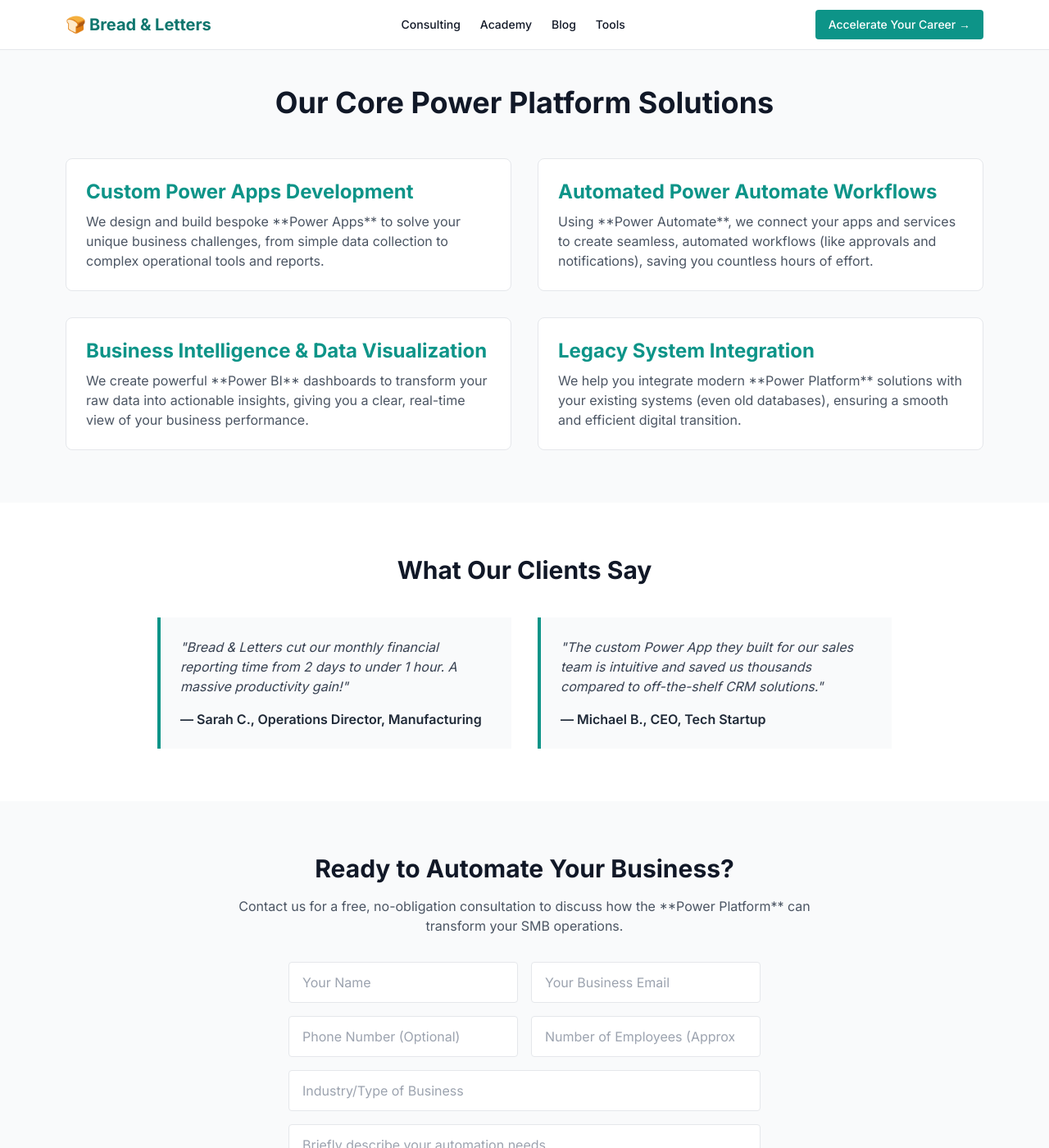
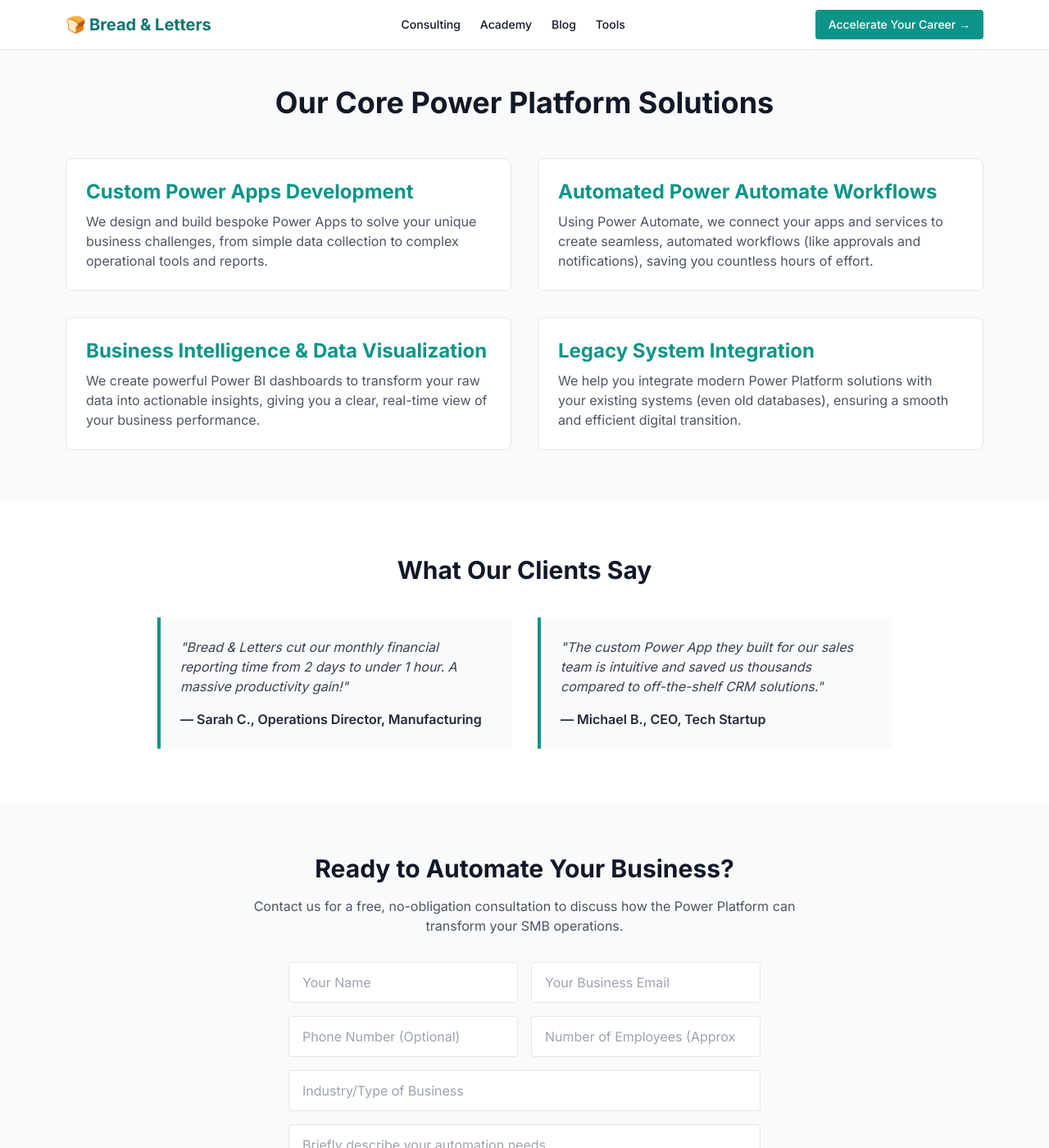
Before and after one commit to TheKaroKaro/BreadandLetters, a Jekyll site: the page built from index.html, in a window 1280 px wide and 1400 px high, scrolled down 1316 px. Shown: the whole window at 82% size. Built offline with Jekyll 4.4.1, drawn with Linux system fonts in a browser that asks for light colours; nearby versions of some CDN libraries; some of the changed text lies outside the part shown.

Commit message:
Update index.html

```diff
--- a/index.html
+++ b/index.html
@@ -12,7 +12,7 @@
           Scale Smart. Automate Success.
         </h1>
         <p class="mt-4 text-lg text-gray-700 max-w-2xl mx-auto md:mx-0">
-          We empower **Small and Medium Businesses (SMBs)** to move beyond manual, repetitive tasks. Get custom, automated workflows built on the **Microsoft Power Platform** to drive efficiency and unlock growth.
+          We empower Small and Medium Businesses (SMBs) to move beyond manual, repetitive tasks. Get custom, automated workflows built on the Microsoft Power Platform to drive efficiency and unlock growth.
         </p>
         <div class="mt-8 flex flex-col sm:flex-row gap-4 justify-center md:justify-start">
           <a href="#contact" class="px-6 py-3 rounded bg-teal-600 text-white font-medium cta-button text-center">
@@ -38,7 +38,7 @@
       Ready to Future-Proof Your Career?
     </h2>
     <p class="text-xl text-teal-700 mb-8 max-w-3xl mx-auto">
-      Automation and Data Mastery are the foundation of modern careers. **Up-skill Today. Lead Tomorrow.**
+      Automation and Data Mastery are the foundation of modern careers. Up-skill Today. Lead Tomorrow.
     </p>
     <div class="flex justify-center">
       <a href="/academy-coming-soon/" class="px-8 py-4 rounded bg-orange-500 text-white text-lg font-semibold hover:bg-orange-600 transition duration-300">
@@ -77,19 +77,19 @@
     <div class="grid md:grid-cols-2 gap-8 text-left">
       <div class="p-6 border rounded-lg bg-white">
         <h3 class="text-2xl font-bold mb-2 text-teal-600">Custom Power Apps Development</h3>
-        <p class="text-gray-600">We design and build bespoke **Power Apps** to solve your unique business challenges, from simple data collection to complex operational tools and reports.</p>
+        <p class="text-gray-600">We design and build bespoke Power Apps to solve your unique business challenges, from simple data collection to complex operational tools and reports.</p>
       </div>
       <div class="p-6 border rounded-lg bg-white">
         <h3 class="text-2xl font-bold mb-2 text-teal-600">Automated Power Automate Workflows</h3>
-        <p class="text-gray-600">Using **Power Automate**, we connect your apps and services to create seamless, automated workflows (like approvals and notifications), saving you countless hours of effort.</p>
+        <p class="text-gray-600">Using Power Automate, we connect your apps and services to create seamless, automated workflows (like approvals and notifications), saving you countless hours of effort.</p>
       </div>
       <div class="p-6 border rounded-lg bg-white">
         <h3 class="text-2xl font-bold mb-2 text-teal-600">Business Intelligence & Data Visualization</h3>
-        <p class="text-gray-600">We create powerful **Power BI** dashboards to transform your raw data into actionable insights, giving you a clear, real-time view of your business performance.</p>
+        <p class="text-gray-600">We create powerful Power BI dashboards to transform your raw data into actionable insights, giving you a clear, real-time view of your business performance.</p>
       </div>
       <div class="p-6 border rounded-lg bg-white">
         <h3 class="text-2xl font-bold mb-2 text-teal-600">Legacy System Integration</h3>
-        <p class="text-gray-600">We help you integrate modern **Power Platform** solutions with your existing systems (even old databases), ensuring a smooth and efficient digital transition.</p>
+        <p class="text-gray-600">We help you integrate modern Power Platform solutions with your existing systems (even old databases), ensuring a smooth and efficient digital transition.</p>
       </div>
     </div>
   </div>
@@ -113,7 +113,7 @@
 <section id="contact" class="bg-gray-50 py-16">
   <div class="max-w-3xl mx-auto px-4 text-center">
     <h2 class="text-3xl font-bold mb-4">Ready to Automate Your Business?</h2>
-    <p class="text-gray-600 mb-8">Contact us for a free, no-obligation consultation to discuss how the **Power Platform** can transform your SMB operations.</p>
+    <p class="text-gray-600 mb-8">Contact us for a free, no-obligation consultation to discuss how the Power Platform can transform your SMB operations.</p>
 
     <form action="https://formspree.io/f/mblzlkar" method="POST" class="grid grid-cols-1 md:grid-cols-2 gap-4 max-w-xl mx-auto">
 
```
